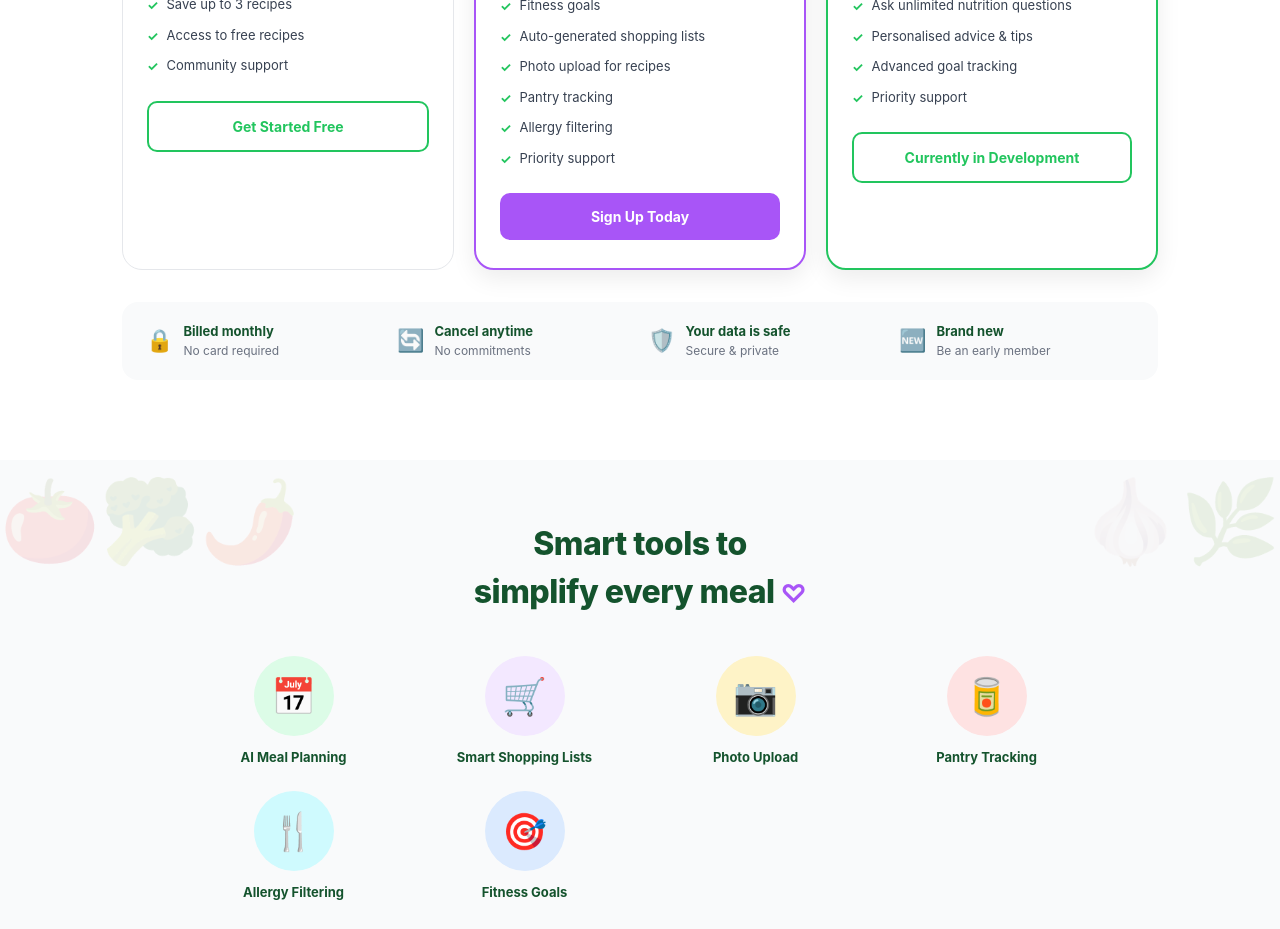
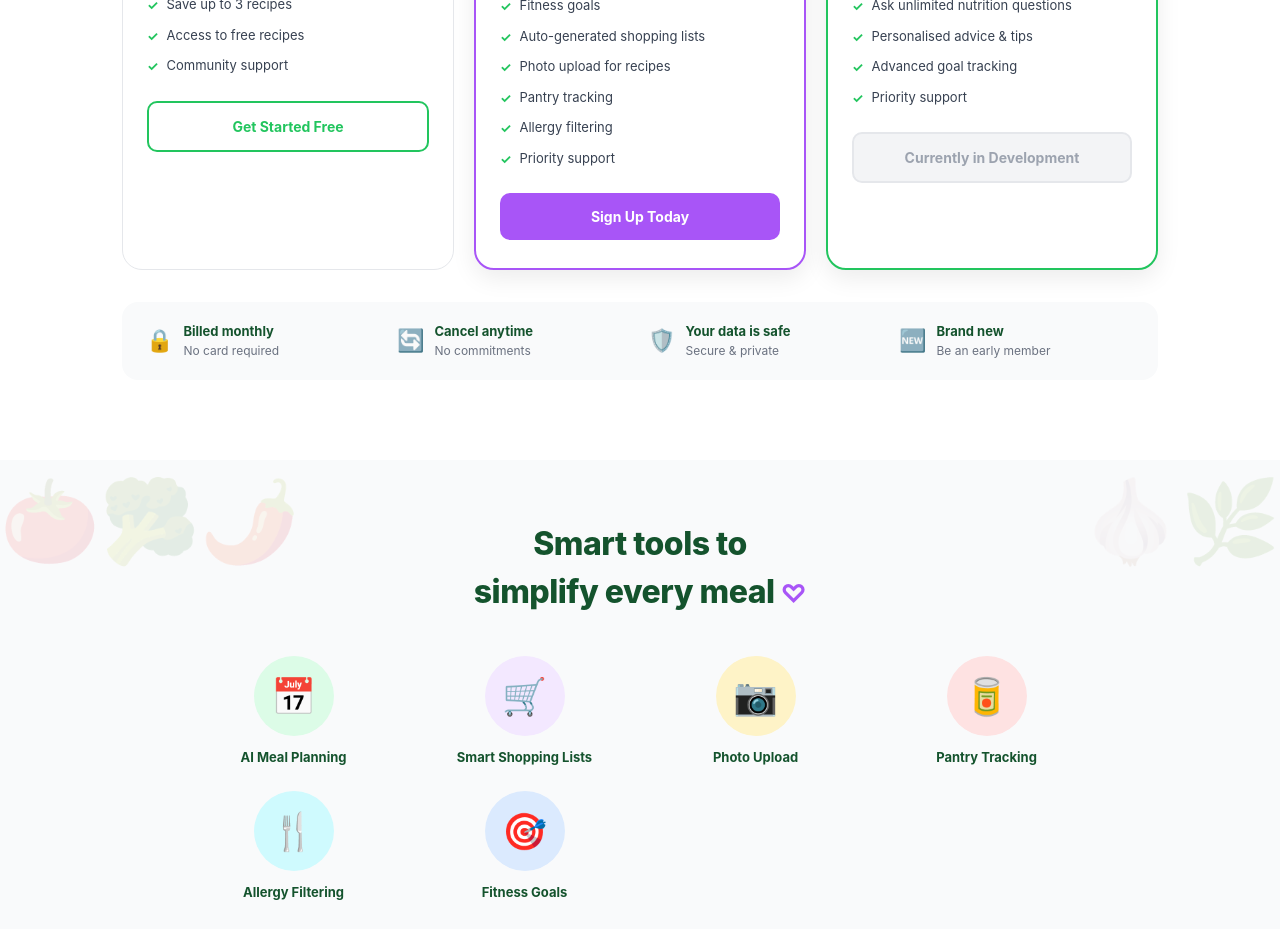
Before and after one commit to mel694/meal-planner, a Next.js app: page / in a window 1280 px wide. Shown: the part 1020-1949 px from the top of the page. Built offline with nearby package versions, Linux system fonts and the light colour scheme; no server answers.

Commit message:
deactivate Premium Plus signup button

```diff
--- a/app/page.tsx
+++ b/app/page.tsx
@@ -290,7 +290,7 @@ export default function Home() {
               {plan.buttonStyle==="filled" ? (
                 <button onClick={()=>handleCheckout('premium')} style={{display:"block",width:"100%",textAlign:"center",padding:"13px",background:"#A855F7",color:"white",borderRadius:10,fontSize:14,fontWeight:700,border:"none",cursor:"pointer"}}>{plan.buttonText}</button>
               ) : plan.buttonStyle==="outline-green" ? (
-                <button onClick={()=>handleCheckout('premiumPlus')} style={{display:"block",width:"100%",textAlign:"center",padding:"13px",background:"white",color:"#22C55E",border:"2px solid #22C55E",borderRadius:10,fontSize:14,fontWeight:700,cursor:"pointer"}}>{plan.buttonText}</button>
+                <button disabled style={{display:"block",width:"100%",textAlign:"center",padding:"13px",background:"#F3F4F6",color:"#9CA3AF",border:"2px solid #E5E7EB",borderRadius:10,fontSize:14,fontWeight:700,cursor:"not-allowed"}}>{plan.buttonText}</button>
               ) : (
                 <Link href="/app" style={{display:"block",textAlign:"center",padding:"13px",background:"white",color:"#22C55E",border:"2px solid #22C55E",borderRadius:10,fontSize:14,fontWeight:700,textDecoration:"none"}}>{plan.buttonText}</Link>
               )}
```
